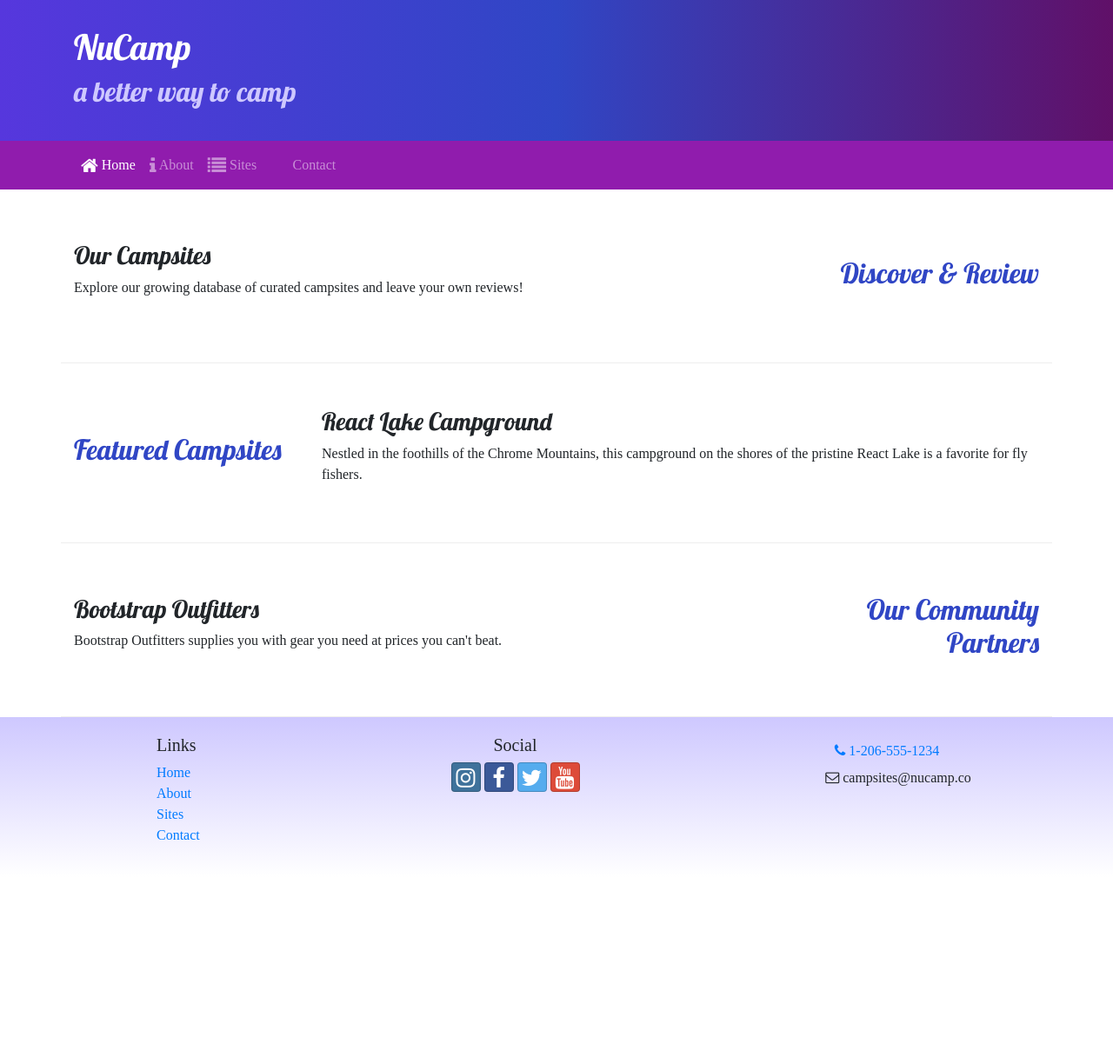
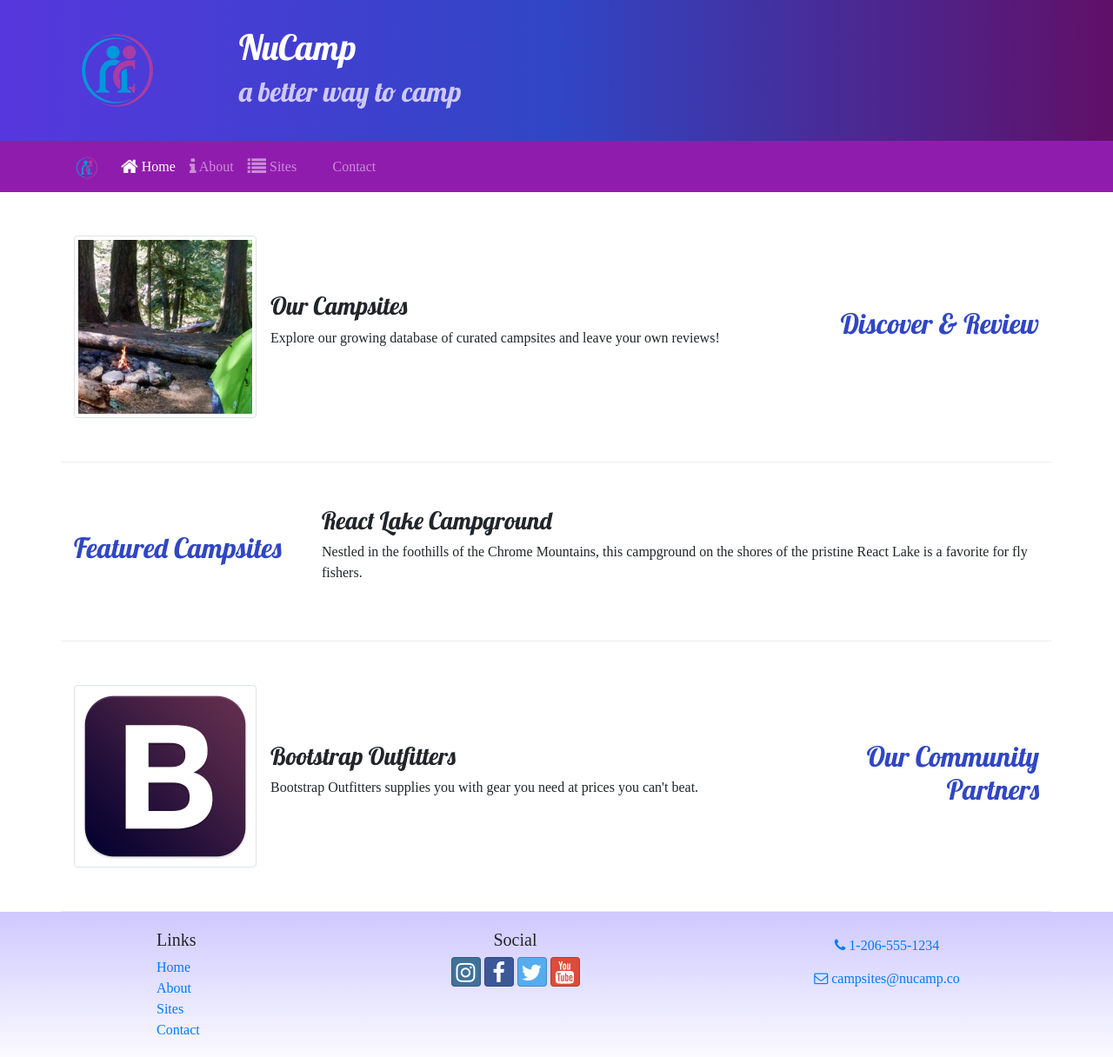
Before and after one commit to lancebierke/nucampsite-index-html, a website: page index.html in a window 1280 px wide. Shown: the whole page at 87% size. Before the commit the page ends 1009 px from the top, so only its background shows below. Drawn offline with nearby package versions, Linux system fonts and the light colour scheme.

Commit message:
Images and Media

```diff
--- a/index.html
+++ b/index.html
@@ -22,6 +22,9 @@
     <header class="jumbotron jumbotron-fluid">
         <div class="container">
             <div class="row">
+                <div class="col-4 col-sm-3 col-md-2 align-self-center">
+                    <a href="index.html"><img src="img/logo.png" alt="logo" class="img-fluid" /></a>
+                </div>
                 <div class="col">
                     <h1>NuCamp</h1>
                     <h2>a better way to camp</h2>
@@ -32,12 +35,14 @@
 
     <nav class="navbar navbar-expand-sm navbar-dark sticky-top">
         <div class="container">
-            <button class="navbar-toggler ml-auto" type="button" data-toggle="collapse" data-target="#nucampNavbar">
+            <a class="navbar-brand" href="index.html"><img src="img/logo.png" alt="logo" height="30" width="30" /></a>
+            <button class="navbar-toggler" type="button" data-toggle="collapse" data-target="#nucampNavbar">
                 <span class="navbar-toggler-icon"></span>
             </button>
             <div class="collapse navbar-collapse" id="#nucampNavbar">
                 <ul class="navbar-nav">
-                    <li class="nav-item active"><a class="nav-link" href="index.html"><i class="fa fa-home fa-lg"></i> Home</a>
+                    <li class="nav-item active"><a class="nav-link" href="index.html"><i class="fa fa-home fa-lg"></i>
+                            Home</a>
                     </li>
                     <li class="nav-item"><a class="nav-link" href="aboutus.html"><i class="fa fa-info fa-lg"></i>
                             About</a></li>
@@ -56,8 +61,14 @@
                 <h2 class="text-sm-right">Discover & Review</h2>
             </div>
             <div class="col">
-                <h3>Our Campsites</h3>
-                <p>Explore our growing database of curated campsites and leave your own reviews!</p>
+                <div class="media">
+                    <img class="d-flex mr-3 img-thumbnail" src="img/breadcrumb-trail-thumb.jpg"
+                        alt="breadcrumb trail thumb" />
+                    <div class="media-body align-self-center">
+                        <h3>Our Campsites</h3>
+                        <p>Explore our growing database of curated campsites and leave your own reviews!</p>
+                    </div>
+                </div>
             </div>
         </div>
 
@@ -77,8 +88,14 @@
                 <h2 class="text-sm-right">Our Community Partners</h2>
             </div>
             <div class="col">
-                <h3>Bootstrap Outfitters</h3>
-                <p>Bootstrap Outfitters supplies you with gear you need at prices you can't beat.</p>
+                <div class="media">
+                    <img class="d-flex mr-3 img-thumbnail" src="img/bootstrap-thumb.png"
+                        alt="Bootsrap Outfitters" />
+                    <div class="media-body align-self-center">
+                        <h3>Bootstrap Outfitters</h3>
+                        <p>Bootstrap Outfitters supplies you with gear you need at prices you can't beat.</p>
+                    </div>
+                </div>
             </div>
         </div>
     </div>
@@ -109,8 +126,8 @@
                 <div class="col-sm-4 text-center">
                     <a role="button" class="btn btn-link" href="tel:+12065551234"><i class="fa fa-phone"></i>
                         1-206-555-1234</a><br />
-                    <a role="button" class="btn btn-link" href="mailto:campsites@nucamp.co"></a><i
-                        class="fa fa-envelope-o"></i> campsites@nucamp.co
+                    <a role="button" class="btn btn-link" href="mailto:campsites@nucamp.co"><i
+                            class="fa fa-envelope-o"></i> campsites@nucamp.co</a>
                 </div>
             </div>
         </div>
```
Also changed, not shown: aboutus.html (+7 -2 lines), contactus.html (+10 -4 lines), img/bootstrap-thumb.png (added), img/breadcrumb-trail-thumb.jpg (added), img/breadcrumb-trail.jpg (added), img/chrome-river-thumb.jpg (added), img/chrome-river.jpg (added), img/logo.png (added), img/react-lake-thumb.jpg (added), img/react-lake.jpg (added), 1 other file.
